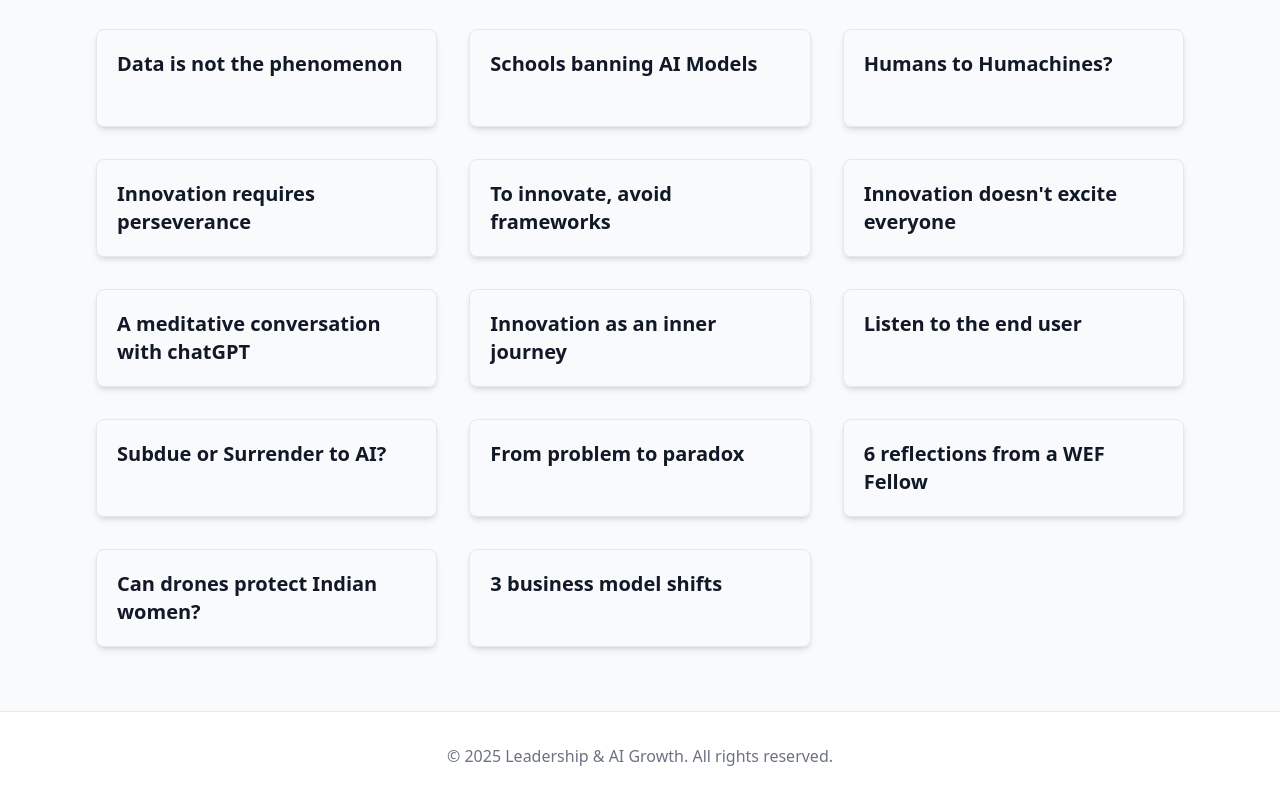
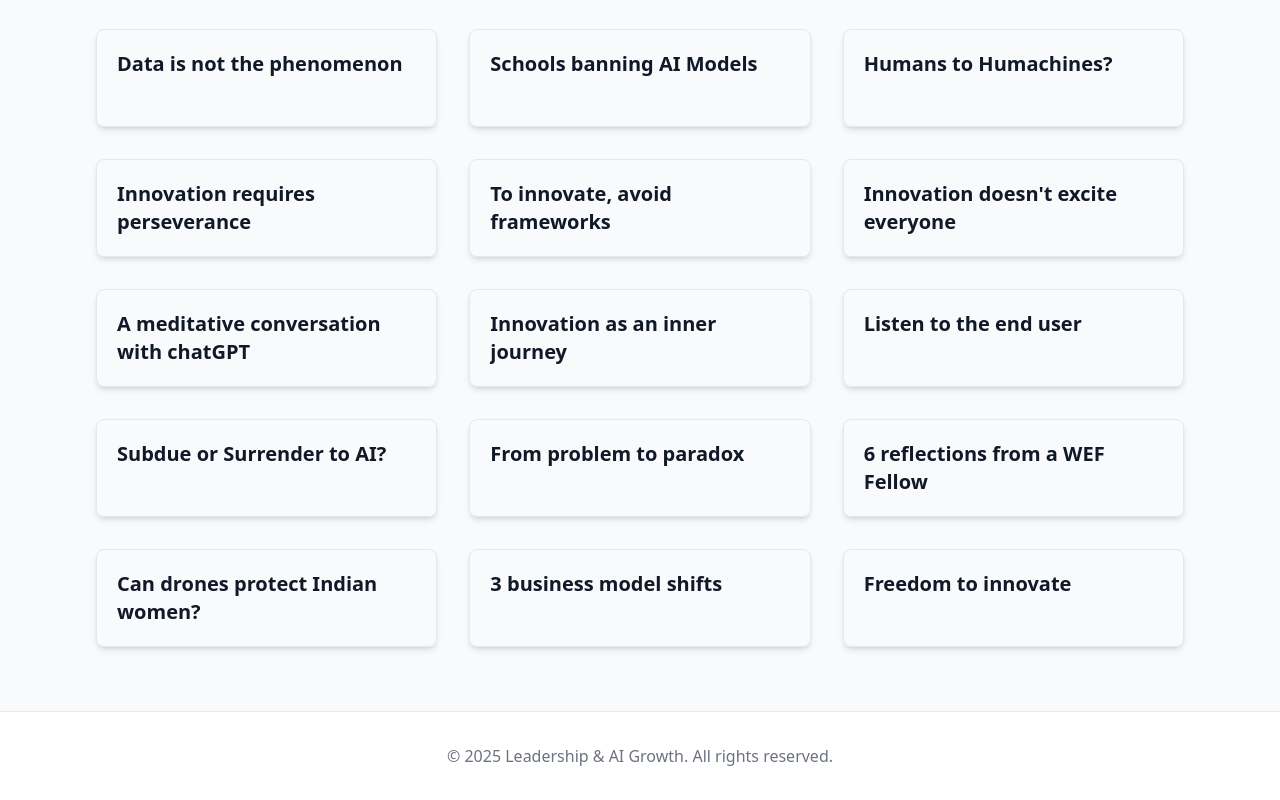
Before and after one commit to Wijay000/draft, a Next.js app: page /insights in a window 1280 px wide. Shown: the part 575-1375 px from the top of the page. Built offline with nearby package versions, Linux system fonts and the light colour scheme.

Commit message:
feat(insights): add 'Freedom to innovate' article

```diff
--- a/pages/insights.js
+++ b/pages/insights.js
@@ -92,6 +92,12 @@ export default function Insights() {
       date: "",
       description: "",
       url: "https://www.weforum.org/stories/2015/06/3-shifts-caused-by-the-new-wave-of-entrepreneurs/"
+    },
+    {
+      title: "Freedom to innovate",
+      date: "",
+      description: "",
+      url: "https://www.linkedin.com/pulse/20140813185037-9856952-freedom-to-innovate/?trackingId=jXFIGGspQ2GXkUhdFdKb%2Fg%3D%3D"
     }
   ];
 
```
